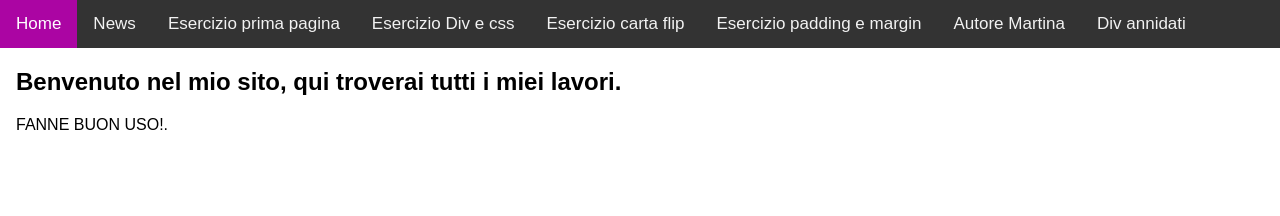
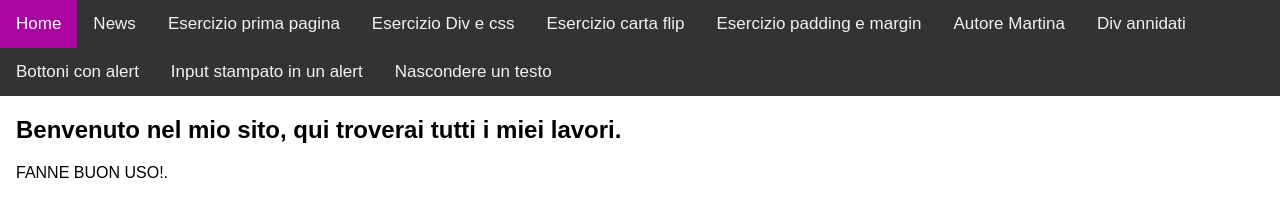
Before and after one commit to martina-ungureanu/tpsit, a plain HTML site: page menù.html in a window 1280 px wide. Drawn offline with Linux system fonts and the light colour scheme.

Commit message:
Update menù.html

```diff
--- a/menù.html
+++ b/menù.html
@@ -72,6 +72,9 @@ body {
   <a href="https://martina-ungureanu.github.io/tpsit/div%20e%20css%20testo.html?authuser=0">Esercizio padding e margin</a>
   <a href="https://martina-ungureanu.github.io/tpsit/notepad%20scheda%20personale%20finita.html?authuser=0">Autore Martina</a>
   <a href="https://martina-ungureanu.github.io/tpsit/DIV%20ANNIDATI.html?authuser=0">Div annidati</a>
+  <a href="https://martina-ungureanu.github.io/tpsit/js1%20.html">Bottoni con alert</a>
+  <a href="https://martina-ungureanu.github.io/tpsit/js2.html">Input stampato in un alert</a>
+  <a href="https://martina-ungureanu.github.io/tpsit/js3.html">Nascondere un testo</a>
   <a href="javascript:void(0);" class="icon" onclick="myFunction()">
     <i class="fa fa-bars"></i>
   </a>
```
